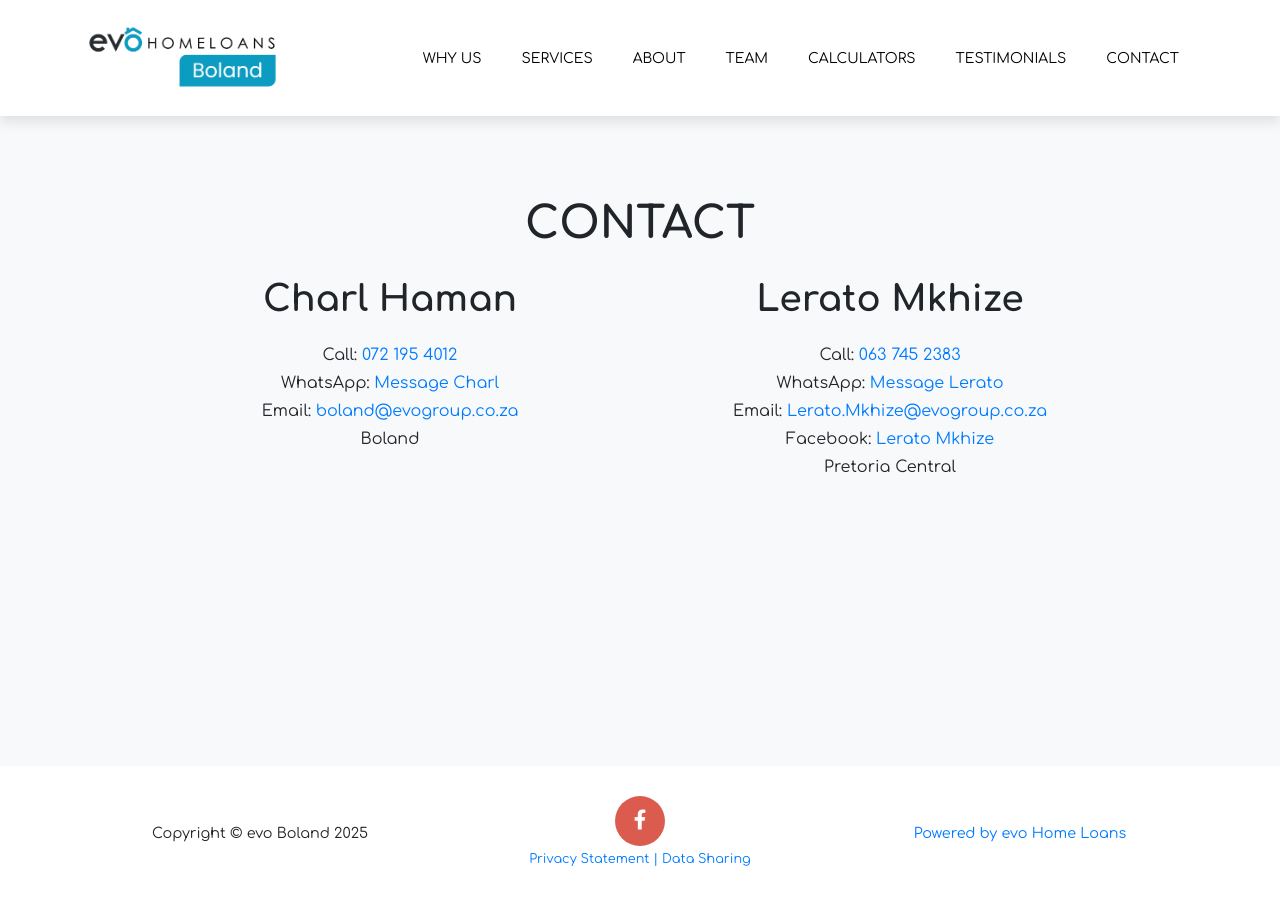
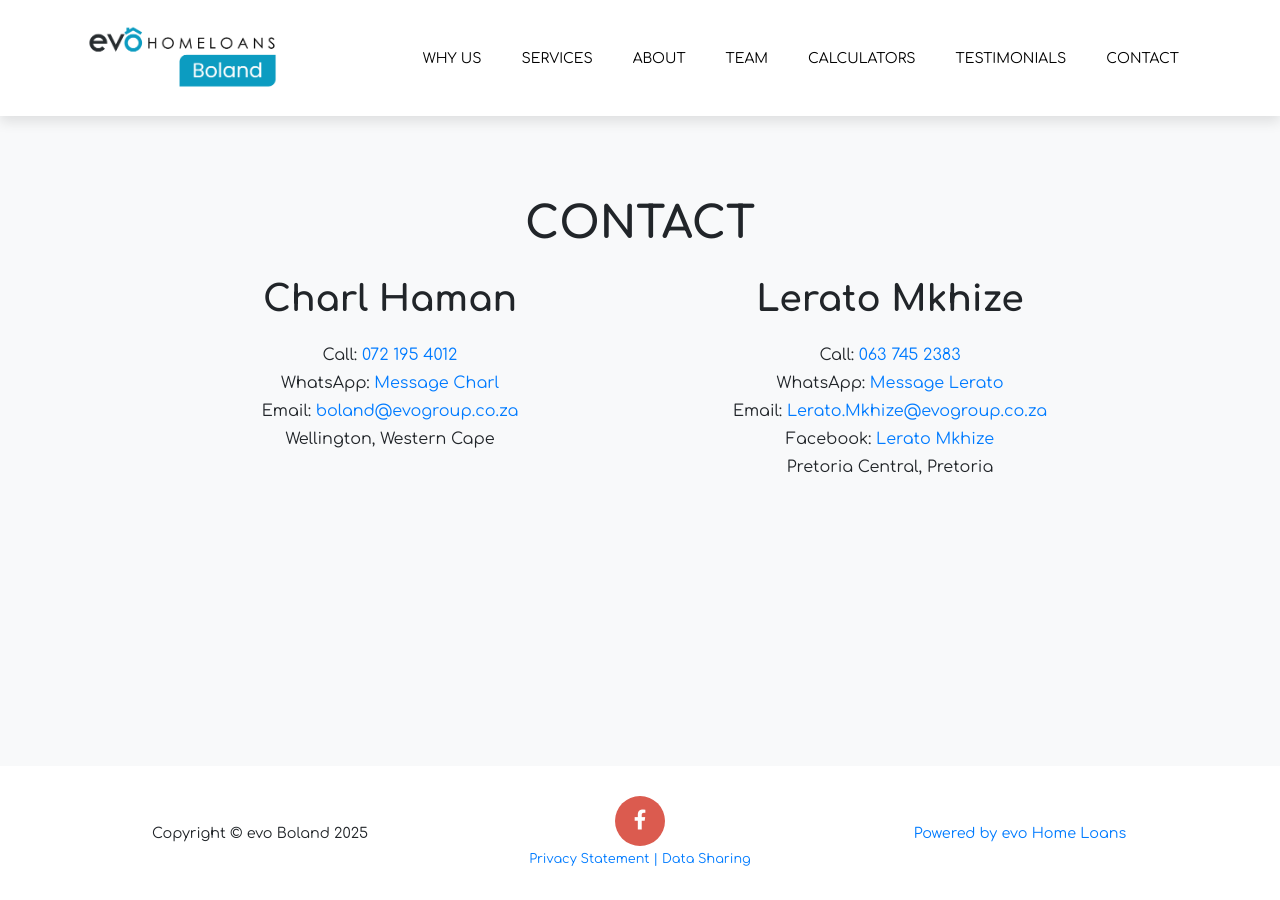
Before and after one commit to Intellify-Cloud/ev-bol, a Jekyll site: the page built from contact.md, in a window 1280 px wide. Built offline with Jekyll 4.4.1, drawn with Linux system fonts in a browser that asks for light colours.

Commit message:
0717.2043

```diff
--- a/contact.md
+++ b/contact.md
@@ -16,7 +16,7 @@ background: gray
       <p>Call: <a href="tel:+27721954012">072 195 4012</a></p>
       <p>WhatsApp: <a href="https://wa.me/27721954012" target="_blank">Message Charl</a></p>
       <p>Email: <a href="mailto:boland@evogroup.co.za?subject=Mail from evo Boland Website">boland@evogroup.co.za</a></p>
-      <p>Boland</p>
+      <p>Wellington, Western Cape</p>
     </div>
 
     <div class="col-md text-center" style="max-width: 500px;">
@@ -25,7 +25,7 @@ background: gray
       <p>WhatsApp: <a href="https://wa.me/27637452383" target="_blank">Message Lerato</a></p>
       <p>Email: <a href="mailto:Lerato.Mkhize@evogroup.co.za?subject=Mail from evo Boland Website">Lerato.Mkhize@evogroup.co.za</a></p>
       <p>Facebook: <a href="https://www.facebook.com/profile.php?id=61575230263178" target="_blank">Lerato Mkhize</a></p>
-      <p>Pretoria Central</p>
+      <p>Pretoria Central, Pretoria</p>
     </div>
   </div>
 
```
Also changed, not shown: assets/img/team/Lerato Mkhize -evo-Boland-Pretoria-Central.jpg.
